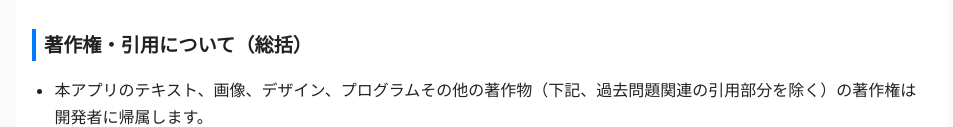
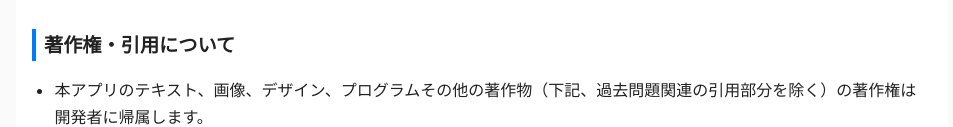
Before and after one commit to yousan4649/Visual2DK-pages, a plain HTML site: page privacy.html in a window 1280 px wide. Shown: the part 813-940 px from the top of the page, without its empty margins (158-1111 px from the left). Drawn offline with Linux system fonts and the light colour scheme.

Commit message:
Update privacy.html

```diff
--- a/privacy.html
+++ b/privacy.html
@@ -88,7 +88,7 @@
       <li>ご使用デバイス、環境によっては正常に動作しないことがあります。</li>
     </ul>
 
-    <h2>著作権・引用について（総括）</h2>
+    <h2>著作権・引用について</h2>
     <ul>
       <li>本アプリのテキスト、画像、デザイン、プログラムその他の著作物（下記、過去問題関連の引用部分を除く）の著作権は開発者に帰属します。</li>
       <li>無断転載・複製・再配布・商用利用は禁止します。</li>
```
